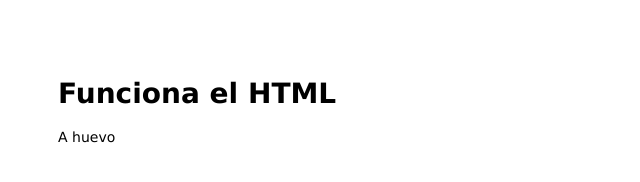
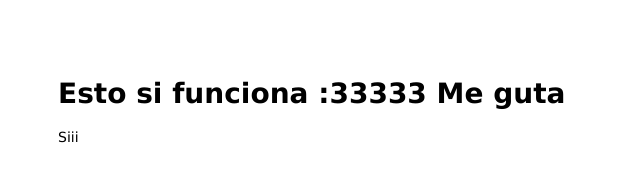
Before and after one commit to andreandyp/cardvi, a website: page views/index.html in a window 1280 px wide. Shown: the whole page, without its empty margins (0-640 px from the left). Drawn offline with Linux system fonts and the light colour scheme.

Commit message:
Probando

```diff
--- a/views/index.html
+++ b/views/index.html
@@ -5,7 +5,7 @@
     <link rel='stylesheet' href='/stylesheets/style.css' />
   </head>
   <body>
-    <h1>Funciona el HTML</h1>
-    <p>A huevo</p>
+    <h1>Esto si funciona :33333 Me guta</h1>
+    <p>Siii</p>
   </body>
 </html>
```
